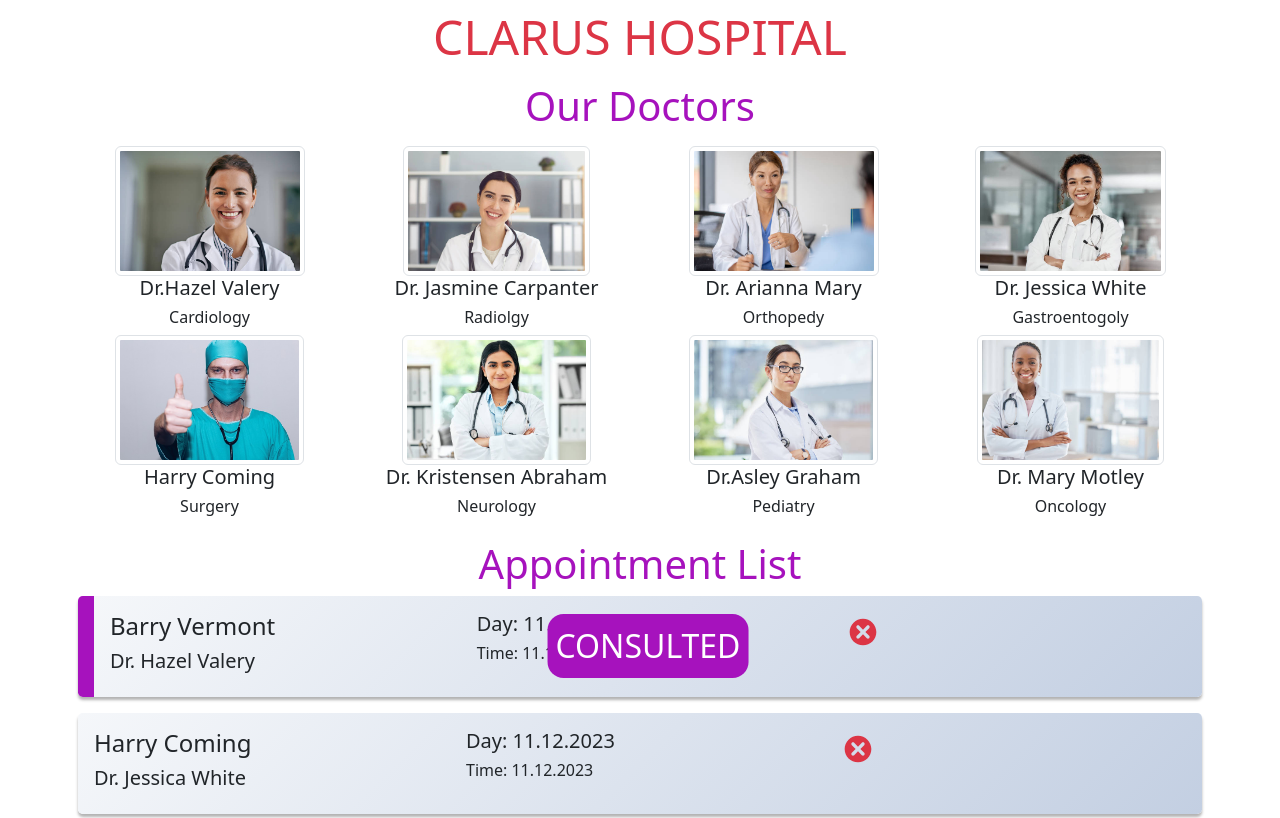
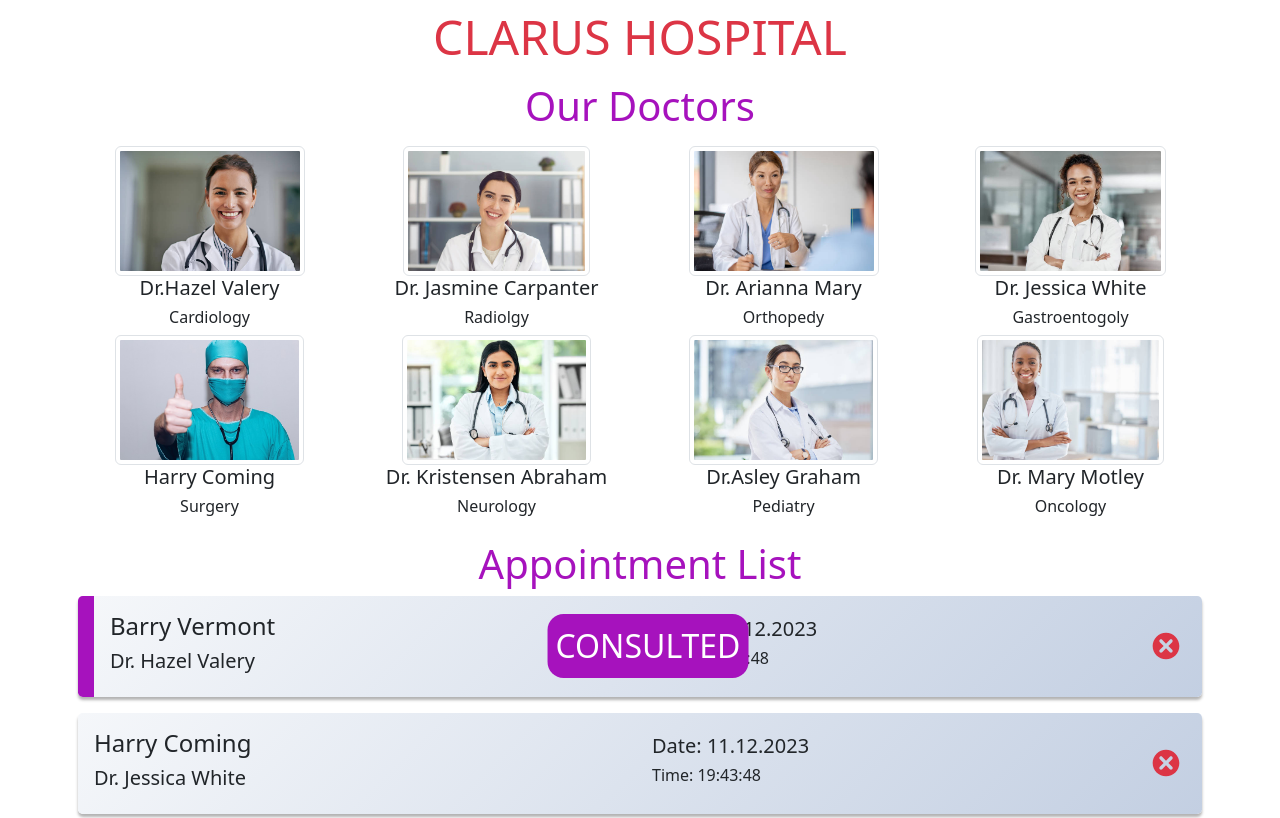
Before and after one commit to DogancanKaratas/appointment-app, a React (Create React App) app: page / in a window 1280 px wide. Shown: the top 818 px of the page. Built offline with nearby package versions, Linux system fonts and the light colour scheme.

Commit message:
Refactor AddModal and AppointmentList components

```diff
--- a/src/components/AddModal.jsx
+++ b/src/components/AddModal.jsx
@@ -10,26 +10,22 @@ function AddModal({ show, handleClose, drName, handleAdd }) {
 
     const handleSubmit = (e) => {
       e.preventDefault();
-    const newAppointment =
-      {
+      const newAppointment = {
         id: new Date().getTime(),
         patient: name,
+        day: date,
         consulted: false,
         doctor: drName,
-        day: date,
       };
       handleAdd(newAppointment);
-
-
-
+      handleClose();
       console.log(name, date);
     };
-
     return (
       <>
         <Modal show={show} onHide={handleClose}>
           <Modal.Header closeButton>
-          <Modal.Title>Appointment For {drName}</Modal.Title>
+            <Modal.Title>Appointment for {drName}</Modal.Title>
           </Modal.Header>
           <Modal.Body>
             <Form onSubmit={handleSubmit}>
--- a/src/components/AppointmentList.jsx
+++ b/src/components/AppointmentList.jsx
@@ -3,28 +3,38 @@ import Row from "react-bootstrap/esm/Row";
 import Col from "react-bootstrap/esm/Col";
 import { TiDelete } from "react-icons/ti";
 
-const AppointmentList = ({ appointments }) => {
+const AppointmentList = ({ appointments, handleDelete,handleDubleClick }) => {
   return (
     <Container className="p-2">
       <h3 className="display-6 mb-2" style={{ color: "rgb(166, 18, 189)" }}>
         Appointment List
       </h3>
+      {appointments.length === 0 && (
+        <img src="./img/appointment.jpg" alt="appointment" width="70%" />
+      )}
+
       {appointments.map(({ id, patient, consulted, doctor, day }) => (
         <div
           key={id}
           className={consulted ? "appointments consulted" : "appointments"}
+          role="button"
+          onDoubleClick={() => handleDubleClick(id)}
         >
-          <Row className="justify-content-between align-item-center">
-            <Col>
-              <h4>{patient}</h4>
-              <h5>{doctor}</h5>
+          <Row className="justify-content-between align-items-center">
+            <Col md={6}>
+              <h4>{patient} </h4>
+              <h5>{doctor} </h5>
             </Col>
             <Col>
-              <h5>Day: {new Date(day).toLocaleDateString("tr")}</h5>
-              <h6>Time: {new Date(day).toLocaleDateString("tr")}</h6>
+              <h5>Date: {new Date(day).toLocaleDateString("tr")} </h5>
+              <h6>Time: {new Date(day).toLocaleTimeString("tr")} </h6>
             </Col>
-            <Col>
-              <TiDelete className="text-danger fs-1" type="button" />
+            <Col className="text-end">
+              <TiDelete
+                className="text-danger fs-1"
+                type="button"
+                onClick={() => handleDelete(id)}
+              />
             </Col>
           </Row>
         </div>
--- a/src/components/Doctors.jsx
+++ b/src/components/Doctors.jsx
@@ -4,7 +4,7 @@ import Row from "react-bootstrap/Row";
 import Col from "react-bootstrap/Col";
 import AddModal from "./AddModal";
 import { useState } from "react";
-const Doctors = ({handleAdd}) => {
+const Doctors = ({ handleAdd }) => {
   const [show, setShow] = useState(false);
   const [drName, setDrName] = useState("");
 
@@ -21,7 +21,7 @@ const Doctors = ({handleAdd}) => {
       </h3>
       <Row>
         {doctorData.map(({ id, img, dep, name }) => (
-          <Col xs={6} md={4} lg={3}  key={id}>
+          <Col xs={6} md={4} lg={3} key={id}>
             <img
               src={img}
               alt={name}
--- a/src/pages/Home.jsx
+++ b/src/pages/Home.jsx
@@ -4,17 +4,36 @@ import { appointmentData } from "../helper/data"
 import { useState } from "react"
 
 const Home = () => {
-  const [appointments, setAppointment] = useState(appointmentData)
+  const [appointments, setAppointments] = useState(appointmentData);
   const handleAdd = (newAppointment) => {
-    setAppointment([...appointments, newAppointment])
+    setAppointments([...appointments, newAppointment]);
+  };
+
+  const handleDelete = (id) => {
+    const filteredList = appointments.filter((item) => item.id !== id);
+    setAppointments(filteredList);
+  };
+
+  const handleDubleClick = (id) => {
+    const newList = appointments.map((item) => {
+      if (item.id === id) {
+        return { ...item, consulted: !item.consulted };
+      }
+      return item;
+    });
+    setAppointments(newList);
   }
   return (
     <main className="text-center mt-2">
       <h1 className="display-5 text-danger">CLARUS HOSPITAL</h1>
       <Doctors handleAdd={handleAdd} />
-      <AppointmentList appointments={appointments} />
+      <AppointmentList
+        appointments={appointments}
+        handleDelete={handleDelete}
+        handleDubleClick={handleDubleClick}
+        // setAppointments={setAppointments}
+      />
     </main>
-  )
-}
-
+  );
+};
 export default Home
```
Lines whose indentation alone changed are shown as unchanged.
